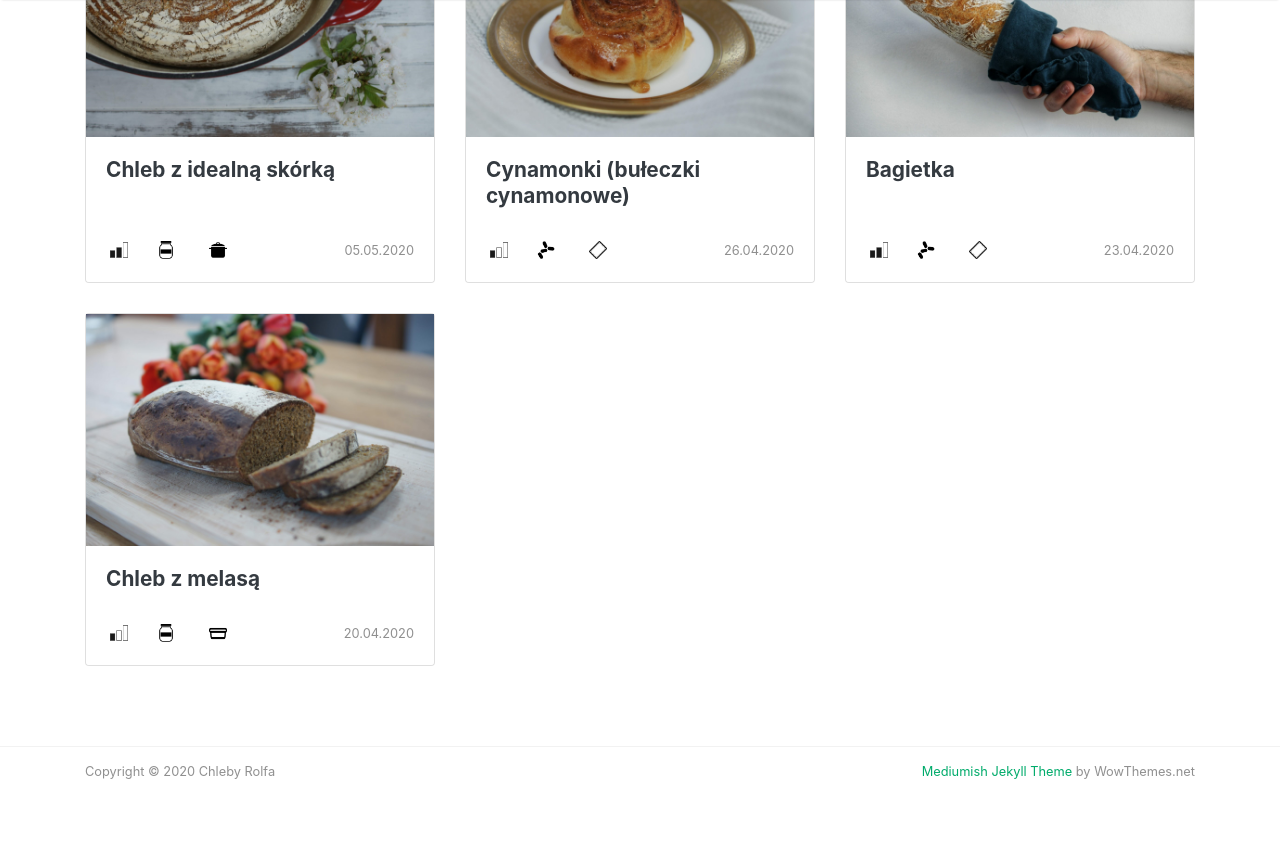
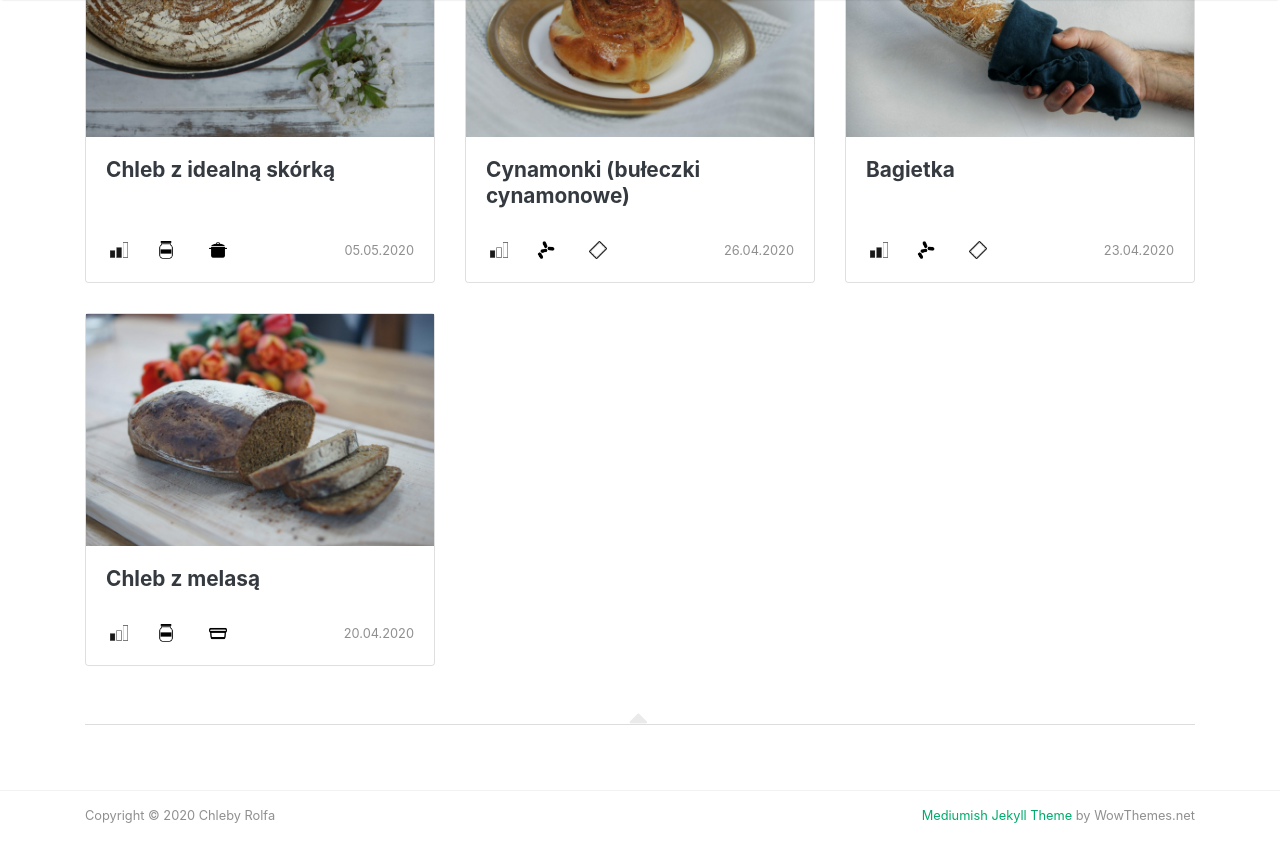
Before and after one commit to leszko/chlebyrolfa.github.io, a Jekyll site: the page built from index.html, in a window 1280 px wide and 900 px high, scrolled down 635 px. Shown: the top 862 px of the window. Built offline with Jekyll 4.4.1, drawn with Linux system fonts in a browser that asks for light colours; nearby versions of some CDN libraries; the list of posts is cut into pages by our own code.

Commit message:
Add pagination

```diff
--- a/_config.yml
+++ b/_config.yml
@@ -23,8 +23,8 @@ plugins:
   - jekyll-archives
 
 # Pagination
-paginate: 10
-paginate_path: /page:num/
+paginate: 12
+paginate_path: /page/:num/
 
 # Other
 markdown: kramdown
--- a/_includes/pagination.html
+++ b/_includes/pagination.html
@@ -1,9 +1,9 @@
 {% if paginator.total_pages > 1 %}
 <div class="pagination">
   {% if paginator.previous_page %}
-    <a class="ml-1 mr-1" href="{{ paginator.previous_page_path | prepend: site.baseurl | replace: '//', '/' }}">&laquo; Prev</a>
+    <a class="ml-1 mr-1" href="{{ paginator.previous_page_path | prepend: site.baseurl | replace: '//', '/' }}">&laquo; Poprzednie</a>
   {% else %}
-    <span>&laquo; Prev</span>
+    <span>&laquo; Poprzednie</span>
   {% endif %}
 
   {% for page in (1..paginator.total_pages) %}
@@ -17,9 +17,9 @@
   {% endfor %}
 
   {% if paginator.next_page %}
-    <a class="ml-1 mr-1" href="{{ paginator.next_page_path | prepend: site.baseurl | replace: '//', '/' }}">Next &raquo;</a>
+    <a class="ml-1 mr-1" href="{{ paginator.next_page_path | prepend: site.baseurl | replace: '//', '/' }}">Następne &raquo;</a>
   {% else %}
-    <span>Next &raquo;</span>
+    <span>Następne &raquo;</span>
   {% endif %}
 </div>
 {% endif %}
--- a/index.html
+++ b/index.html
@@ -19,9 +19,18 @@ layout: default
     </div>
     <div class="row listrecent">
 
-    {% for post in site.posts %}
+    {% for post in paginator.posts %}
             {% include postbox.html %}
     {% endfor %}
 
     </div>
 </section>
+
+<!-- Pagination
+================================================== -->
+<div class="bottompagination">
+<div class="pointerup"><i class="fa fa-caret-up"></i></div>
+<span class="navigation" role="navigation">
+    {% include pagination.html %}
+</span>
+</div>
```
